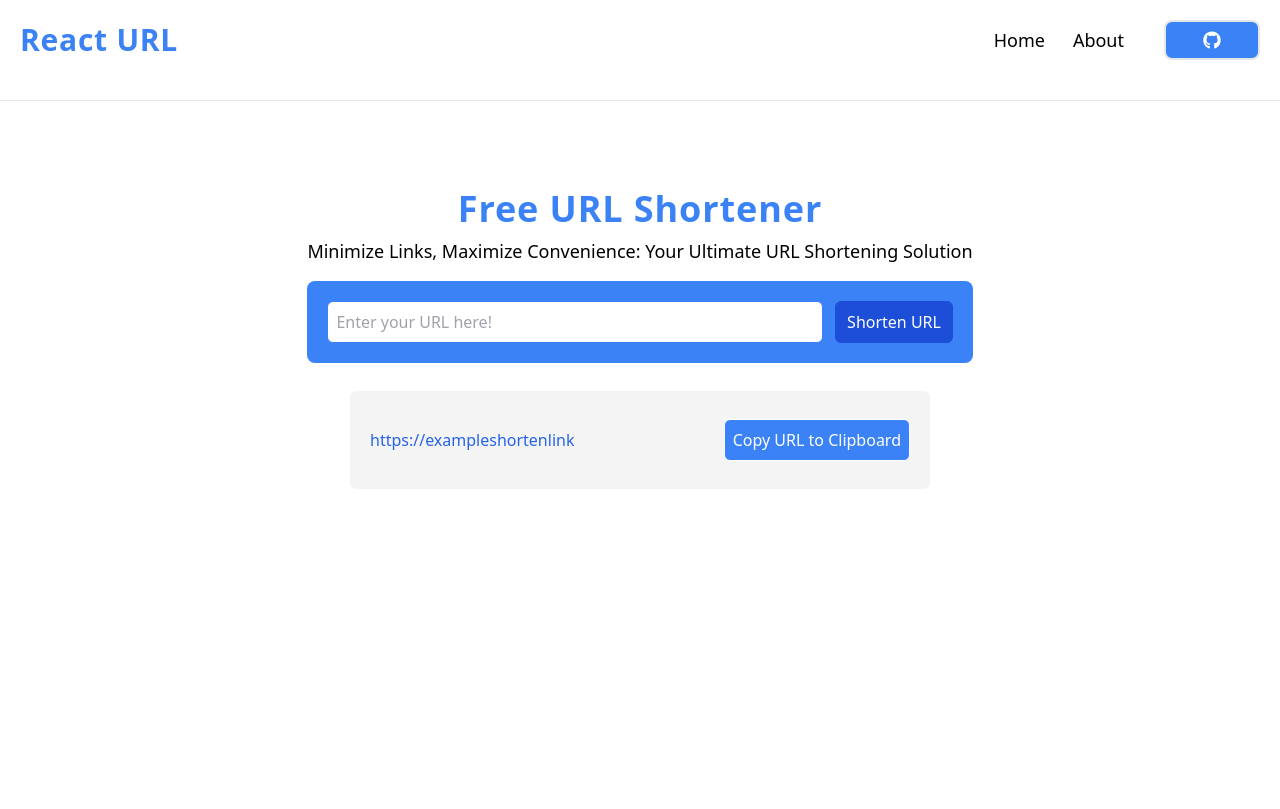
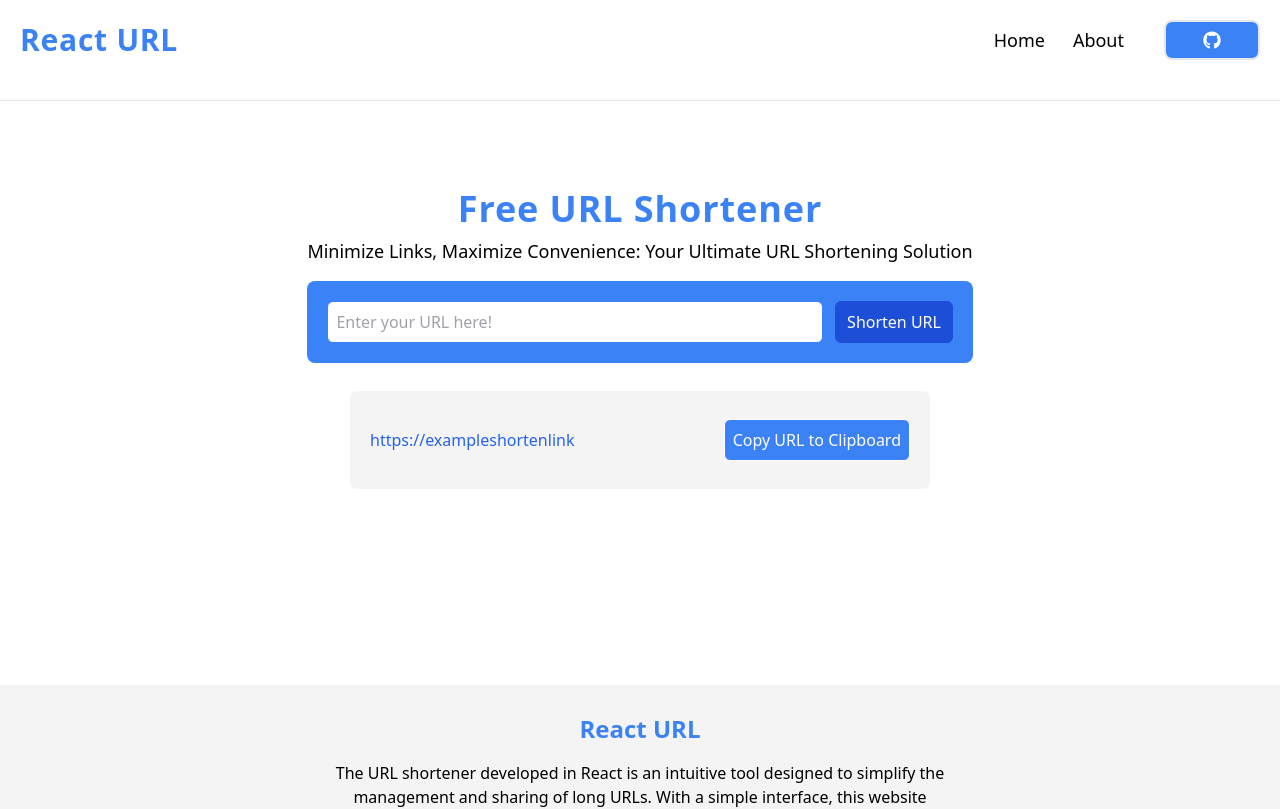
Before and after one commit to OVasconceloss/url-shortener, a React (Vite) app: page / in a window 1280 px wide. Shown: the top 809 px of the page. Built offline with nearby package versions, Linux system fonts and the light colour scheme.

Commit message:
:sparkles: feat: import footer component

```diff
--- a/src/pages/home.jsx
+++ b/src/pages/home.jsx
@@ -1,3 +1,4 @@
+import { Footer } from "../components/footer/footer";
 import { Header } from "../components/header/header";
 import { InputURL } from "../components/input/inputURL";
 import { ShortenURLResult } from "../components/shorten/shortenURL";
@@ -21,6 +22,7 @@ const Home = () => {
                 <ShortenURLResult />
             </section>
         </main>
+        <Footer />
         </>
     );
 };
```
